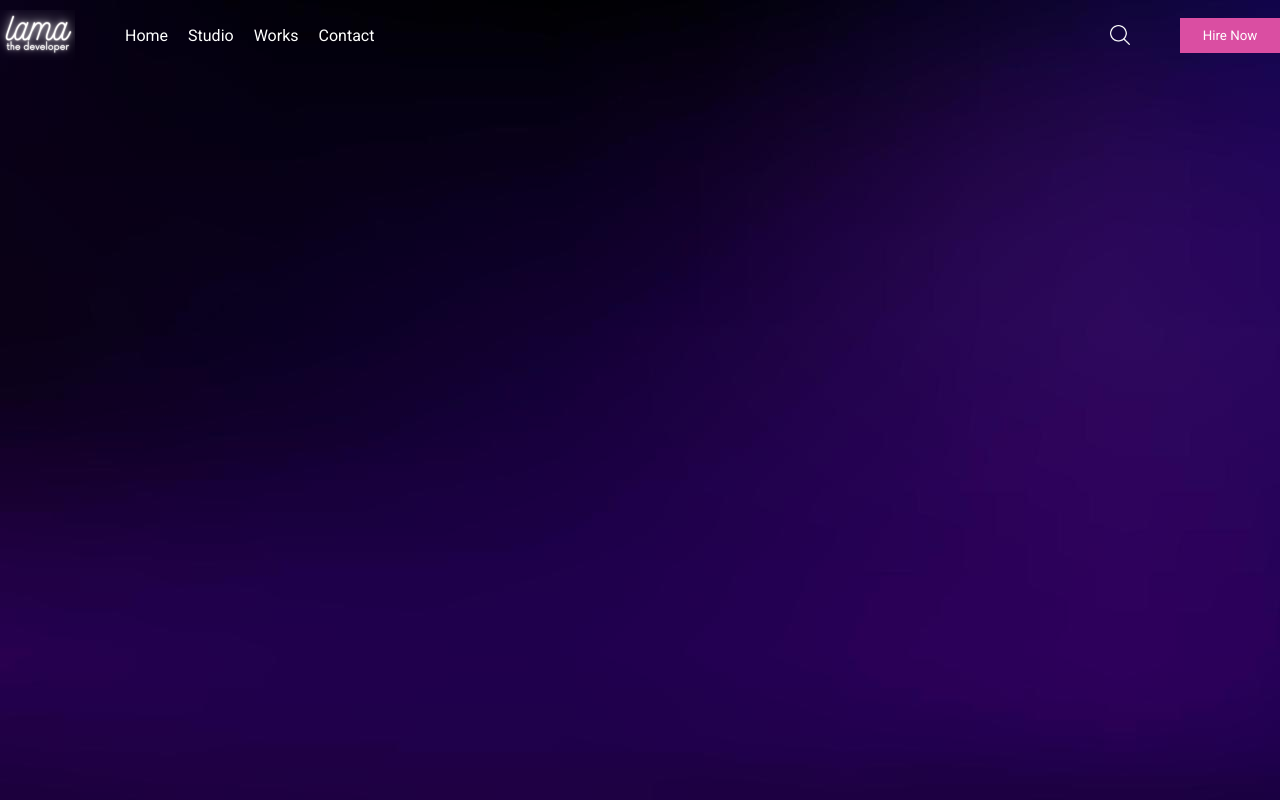
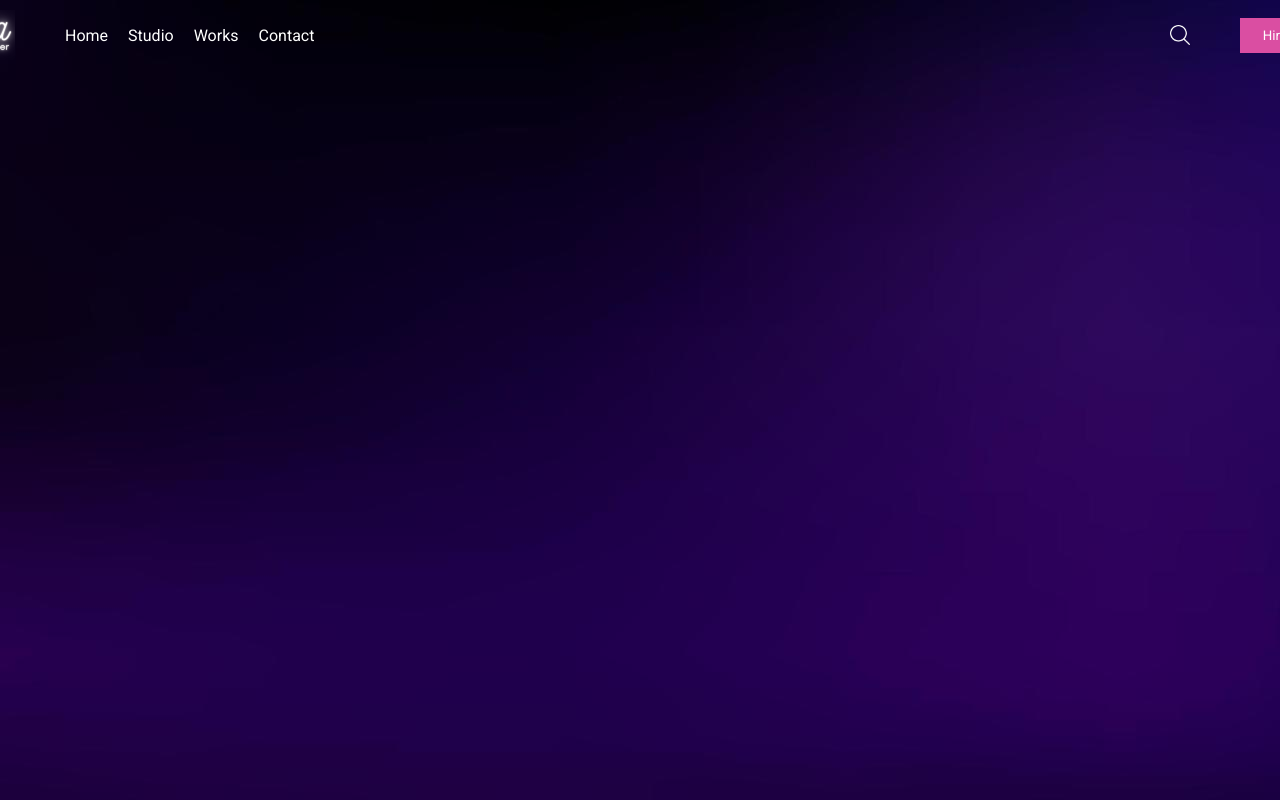
Before and after one commit to tsimeonov/React-3D-Portfolio-Website, a React (Vite) app: page / in a window 1280 px wide. Built offline with nearby package versions, Linux system fonts and the light colour scheme.

Commit message:
styling the hero section

```diff
--- a/src/components/Hero.jsx
+++ b/src/components/Hero.jsx
@@ -5,12 +5,26 @@
 const Section = styled.section`
   height: 100vh;
   scroll-snap-align: center;
+  display: flex;
+  justify-content: center;
+  flex-direction: column;
+  align-items: center;
+  justify-content: space-between;
+`;
+
+const Container = styled.section`
+  height: 100vh;
+  scroll-snap-align: center;
+  width: 1400px;
+  display: flex;
+  justify-content: space-between;
 `;
 
 const Hero = () => {
   return (
     <Section>
       <Navbar />
+      <Container>Hero</Container>
     </Section>
   );
 };
```
